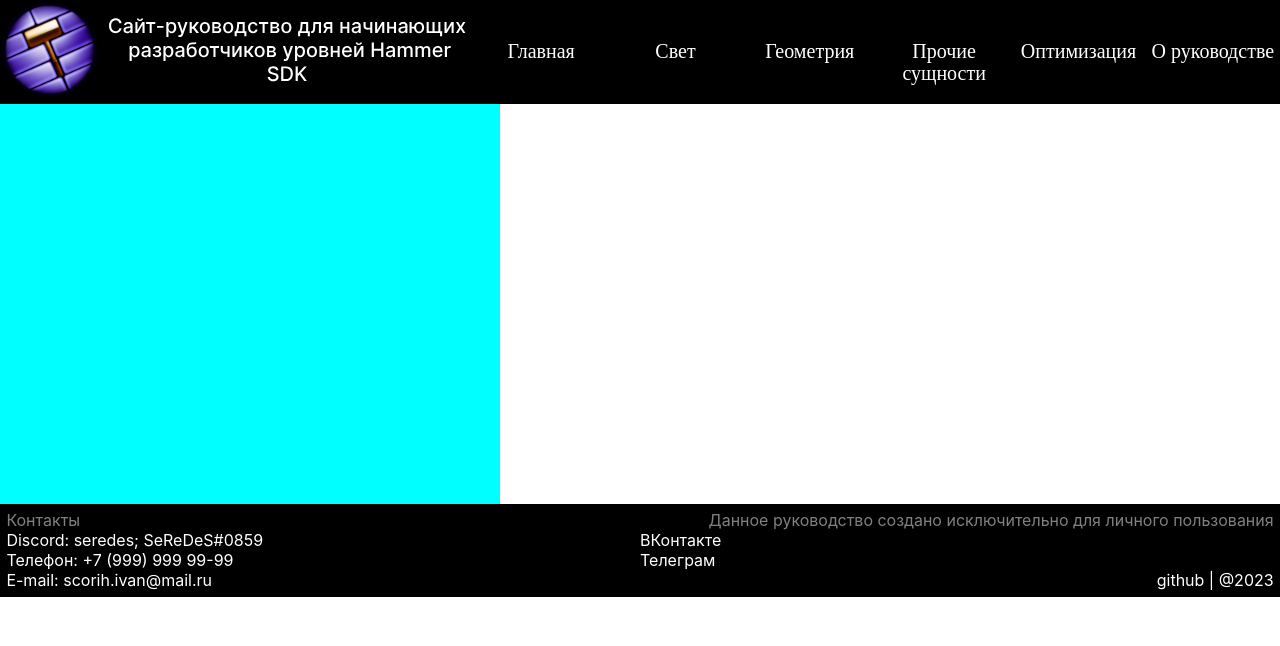
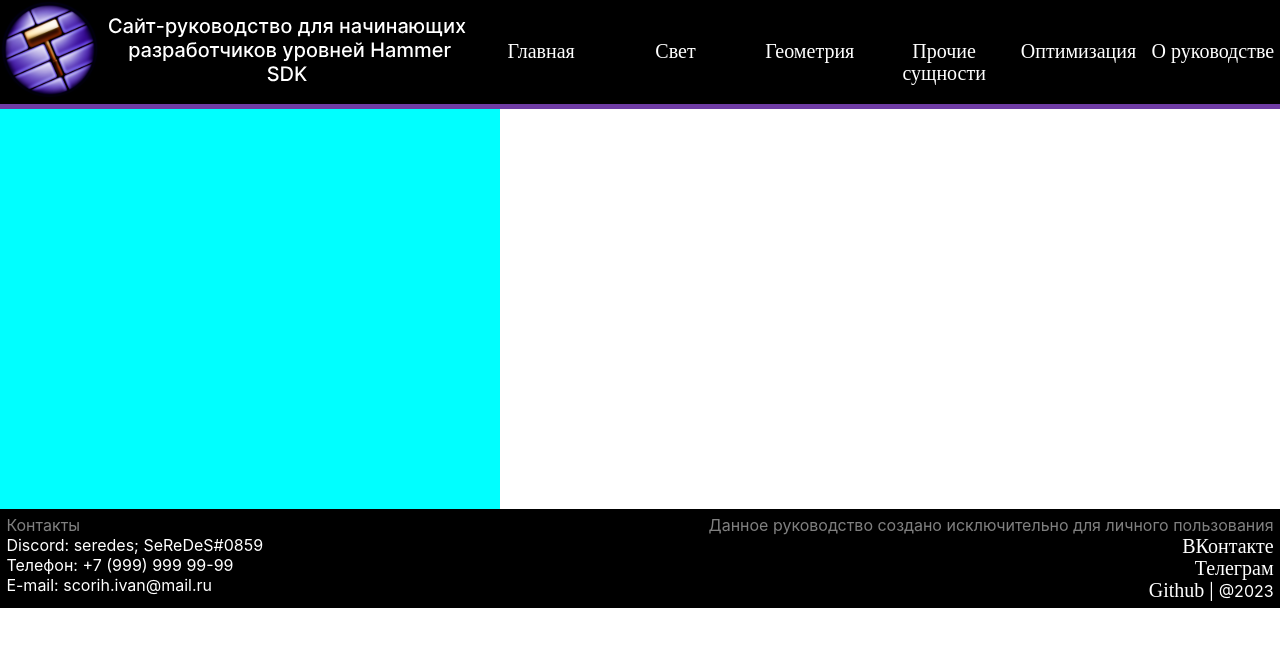
Before and after one commit to Scorih/PRW2_SIA, a React (Create React App) app: page /home_page in a window 1280 px wide. Shown: the top 646 px of the page. Built offline with nearby package versions, Linux system fonts and the light colour scheme.

Commit message:
Сократил стиль для линии, добавил стиль для ссылок в футере

```diff
--- a/src/pages/footer/index.jsx
+++ b/src/pages/footer/index.jsx
@@ -23,13 +23,13 @@ export const FooterPage = () => {
             Данное руководство создано исключительно для личного пользования
             </div>
             <div className={'footer__second_vk'}>
-            ВКонтакте
+            <Link to={'https://vk.com/id209147074'}>ВКонтакте</Link>
             </div>
             <div className={'footer__second_tg'}>
-            Телеграм
+            <Link to={'https://t.me/+uelvWab4p-o1MWNi'}>Телеграм</Link>
             </div>
             <div className={'footer__second_git'}>
-            github | @2023
+            <Link to={'https://github.com/Scorih/PRW2_SIA'}>Github</Link> | @2023
             </div>
         </div>
     </div>
--- a/src/pages/footer/style.scss
+++ b/src/pages/footer/style.scss
@@ -40,6 +40,21 @@
         margin-right: 0.5%;
         margin-bottom: 0.5%;
 
+        a {
+            font-family: 'Times New Roman', Times, serif;
+            font-style: normal;
+            font-weight: 400;
+            font-size: 20px;
+            line-height: 22px;
+            color: white;
+            text-decoration: none;
+            transition: 0.3s;
+        }
+        a:hover {
+            font-weight: 600;
+            opacity: 0.8;
+        }
+
     }
 
     &__first{
@@ -50,13 +65,11 @@
 
     &__second_vk{
         flex: 1;
-        text-align: left;
 
     }
 
     &__second_tg{
         flex: 1;
-        text-align: left;
 
     }
 
--- a/src/pages/header/style.scss
+++ b/src/pages/header/style.scss
@@ -1,8 +1,7 @@
 .header {
     background-color: black;
     display: flex;
-    border-bottom-width: 3px;
-    border-bottom-color: #703CA5;
+    border-bottom: solid 5px #703CA5;
 
     &__menu{
         flex: 3;
```
